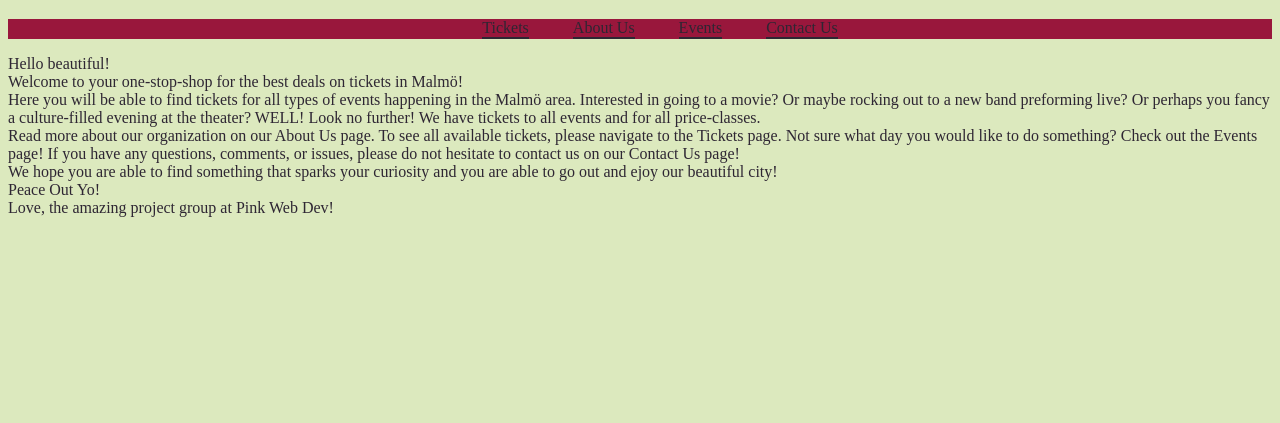
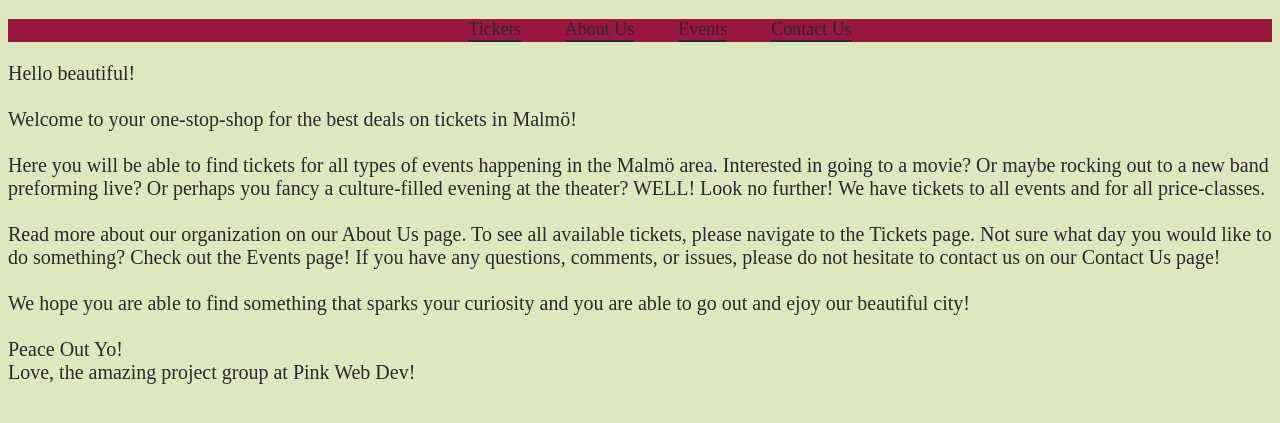
Before and after one commit to michelleandersson/online-store, a plain HTML site: page index.html in a window 1280 px wide. Shown: the part 61-484 px from the top of the page. Drawn offline with Linux system fonts and the light colour scheme.

Commit message:
change layout of main paragraph

```diff
--- a/index.html
+++ b/index.html
@@ -21,19 +21,19 @@
     <main>
         <section>
             <p class="main-information">
-                Hello beautiful! <br>
+                Hello beautiful! <br><br>
 
-                Welcome to your one-stop-shop for the best deals on tickets in Malmö! <br>
+                Welcome to your one-stop-shop for the best deals on tickets in Malmö! <br><br>
 
                 Here you will be able to find tickets for all types of events happening in the Malmö area. Interested in going to a movie?
                 Or maybe rocking out to a new band preforming live? Or perhaps you fancy a culture-filled evening at the theater? WELL! Look no further!
-                We have tickets to all events and for all price-classes. <br>
+                We have tickets to all events and for all price-classes. <br><br>
 
                 Read more about our organization on our About Us page. To see all available tickets, please navigate to the Tickets page. Not sure what
                 day you would like to do something? Check out the Events page! If you have any questions, comments, or issues, please do not hesitate
-                to contact us on our Contact Us page! <br>
+                to contact us on our Contact Us page! <br><br>
 
-                We hope you are able to find something that sparks your curiosity and you are able to go out and ejoy our beautiful city! <br>
+                We hope you are able to find something that sparks your curiosity and you are able to go out and ejoy our beautiful city! <br><br>
 
                 Peace Out Yo! <br>
 
--- a/styles/index.css
+++ b/styles/index.css
@@ -16,6 +16,7 @@ body {
     display: inline-block;
     margin-right: 40px;
     border-bottom: 2px solid #2E2633;
+    font-size: 18px;
 }
 
 .navigation-link:last-of-type {
@@ -25,4 +26,6 @@ body {
 
 .main-information {
     color: #2E2633;
+    font-size: 20px;
+
 }
```
